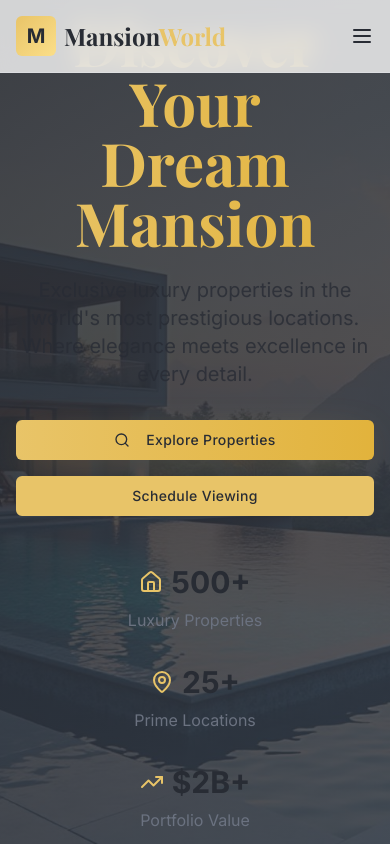
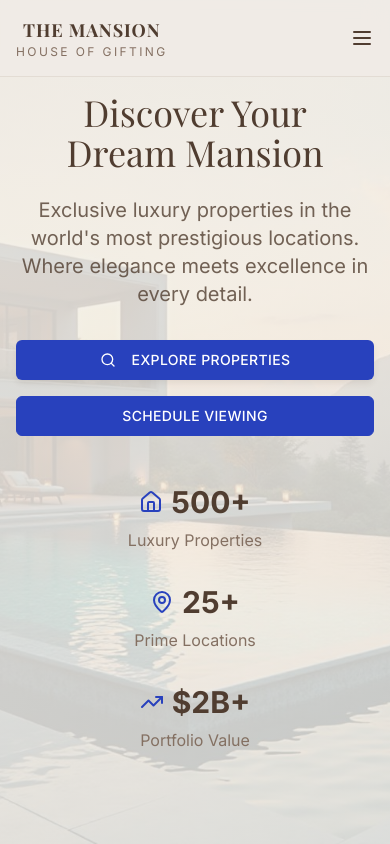
Before and after one commit to Aryan919680/mansion-world-replica, a React (Vite) app: page / in a window 390 px wide. Shown: the top 844 px of the page. Built offline with nearby package versions, Linux system fonts and the light colour scheme.

Commit message:
Refine color theme and design
Ensure the color theme and overall design of the website closely match the original inspiration.

```diff
--- a/src/components/Header.tsx
+++ b/src/components/Header.tsx
@@ -1,6 +1,6 @@
 import { useState } from 'react';
 import { Button } from "@/components/ui/button";
-import { Menu, X, Phone, Mail } from "lucide-react";
+import { Menu, X, Phone, Mail, Search } from "lucide-react";
 
 export const Header = () => {
   const [isMenuOpen, setIsMenuOpen] = useState(false);
@@ -12,33 +12,33 @@ export const Header = () => {
       <div className="container mx-auto px-4 py-4">
         <div className="flex items-center justify-between">
           {/* Logo */}
-          <div className="flex items-center space-x-2">
-            <div className="w-10 h-10 bg-gradient-gold rounded-md flex items-center justify-center">
-              <span className="text-primary-foreground font-bold text-xl">M</span>
-            </div>
-            <span className="text-2xl font-serif font-bold text-foreground">
-              Mansion<span className="text-primary">World</span>
+          <div className="flex flex-col items-center">
+            <span className="text-lg font-serif font-bold text-foreground tracking-wider">
+              THE MANSION
+            </span>
+            <span className="text-xs text-muted-foreground tracking-[0.2em] uppercase">
+              House of Gifting
             </span>
           </div>
 
           {/* Desktop Navigation */}
           <nav className="hidden md:flex items-center space-x-8">
-            <a href="#home" className="text-foreground hover:text-primary transition-colors">Home</a>
-            <a href="#properties" className="text-foreground hover:text-primary transition-colors">Properties</a>
-            <a href="#services" className="text-foreground hover:text-primary transition-colors">Services</a>
-            <a href="#about" className="text-foreground hover:text-primary transition-colors">About</a>
-            <a href="#contact" className="text-foreground hover:text-primary transition-colors">Contact</a>
+            <a href="#gifts" className="text-foreground hover:text-primary transition-colors uppercase text-sm tracking-wide">Shop Gifts</a>
+            <a href="#diwali" className="text-foreground hover:text-primary transition-colors uppercase text-sm tracking-wide">Diwali</a>
+            <a href="#special" className="text-foreground hover:text-primary transition-colors uppercase text-sm tracking-wide">Special Prices</a>
+            <a href="#custom" className="text-foreground hover:text-primary transition-colors uppercase text-sm tracking-wide">Custom Gifting</a>
+            <a href="#story" className="text-foreground hover:text-primary transition-colors uppercase text-sm tracking-wide">Our Story</a>
+            <a href="#contact" className="text-foreground hover:text-primary transition-colors uppercase text-sm tracking-wide">Contact</a>
           </nav>
 
-          {/* Contact Info & CTA */}
+          {/* Search & Cart */}
           <div className="hidden lg:flex items-center space-x-4">
-            <div className="flex items-center space-x-2 text-sm text-muted-foreground">
-              <Phone className="w-4 h-4" />
-              <span>+1 (555) 123-4567</span>
-            </div>
-            <Button className="btn-luxury">
-              Get Started
-            </Button>
+            <button className="text-foreground hover:text-primary transition-colors">
+              <Search className="w-5 h-5" />
+            </button>
+            <button className="text-foreground hover:text-primary transition-colors">
+              <span className="text-sm uppercase tracking-wide">Cart</span>
+            </button>
           </div>
 
           {/* Mobile Menu Toggle */}
@@ -54,18 +54,12 @@ export const Header = () => {
         {isMenuOpen && (
           <div className="md:hidden mt-4 pb-4 border-t border-border/50">
             <nav className="flex flex-col space-y-4 mt-4">
-              <a href="#home" className="text-foreground hover:text-primary transition-colors">Home</a>
-              <a href="#properties" className="text-foreground hover:text-primary transition-colors">Properties</a>
-              <a href="#services" className="text-foreground hover:text-primary transition-colors">Services</a>
-              <a href="#about" className="text-foreground hover:text-primary transition-colors">About</a>
-              <a href="#contact" className="text-foreground hover:text-primary transition-colors">Contact</a>
-              <div className="flex items-center space-x-2 text-sm text-muted-foreground">
-                <Phone className="w-4 h-4" />
-                <span>+1 (555) 123-4567</span>
-              </div>
-              <Button className="btn-luxury w-full">
-                Get Started
-              </Button>
+              <a href="#gifts" className="text-foreground hover:text-primary transition-colors uppercase text-sm tracking-wide">Shop Gifts</a>
+              <a href="#diwali" className="text-foreground hover:text-primary transition-colors uppercase text-sm tracking-wide">Diwali</a>
+              <a href="#special" className="text-foreground hover:text-primary transition-colors uppercase text-sm tracking-wide">Special Prices</a>
+              <a href="#custom" className="text-foreground hover:text-primary transition-colors uppercase text-sm tracking-wide">Custom Gifting</a>
+              <a href="#story" className="text-foreground hover:text-primary transition-colors uppercase text-sm tracking-wide">Our Story</a>
+              <a href="#contact" className="text-foreground hover:text-primary transition-colors uppercase text-sm tracking-wide">Contact</a>
             </nav>
           </div>
         )}
--- a/src/index.css
+++ b/src/index.css
@@ -2,40 +2,41 @@
 @tailwind components;
 @tailwind utilities;
 
-/* Luxury Real Estate Design System - Mansion World Clone
+/* THE MANSION - House of Gifting Design System
+Matching the elegant beige, royal blue, and gold aesthetic.
 All colors MUST be HSL for perfect theming.
 */
 
 @layer base {
   :root {
-    /* Elegant neutral palette */
-    --background: 0 0% 98%;
-    --foreground: 220 13% 18%;
+    /* Warm elegant palette matching the original */
+    --background: 35 25% 92%;
+    --foreground: 25 25% 25%;
 
     /* Card system */
-    --card: 0 0% 100%;
-    --card-foreground: 220 13% 18%;
+    --card: 40 30% 95%;
+    --card-foreground: 25 25% 25%;
 
     /* Popover system */
-    --popover: 0 0% 100%;
-    --popover-foreground: 220 13% 18%;
+    --popover: 40 30% 95%;
+    --popover-foreground: 25 25% 25%;
 
-    /* Luxury gold primary palette */
-    --primary: 43 74% 66%;
-    --primary-foreground: 220 13% 18%;
-    --primary-dark: 43 74% 56%;
+    /* Royal blue primary palette */
+    --primary: 230 65% 45%;
+    --primary-foreground: 0 0% 100%;
+    --primary-dark: 230 65% 35%;
 
-    /* Sophisticated secondary palette */
-    --secondary: 220 13% 18%;
-    --secondary-foreground: 0 0% 98%;
+    /* Warm beige secondary palette */
+    --secondary: 35 25% 85%;
+    --secondary-foreground: 25 25% 25%;
 
-    /* Muted elegant tones */
-    --muted: 220 13% 95%;
-    --muted-foreground: 220 9% 46%;
+    /* Muted warm tones */
+    --muted: 35 20% 88%;
+    --muted-foreground: 25 15% 45%;
 
-    /* Accent luxury tones */
-    --accent: 43 74% 66%;
-    --accent-foreground: 220 13% 18%;
+    /* Gold accent tones */
+    --accent: 45 85% 55%;
+    --accent-foreground: 25 25% 25%;
 
     /* Status colors */
     --destructive: 0 84% 60%;
@@ -44,22 +45,22 @@ All colors MUST be HSL for perfect theming.
     --success-foreground: 210 40% 98%;
 
     /* Interactive elements */
-    --border: 220 13% 91%;
-    --input: 220 13% 91%;
-    --ring: 43 74% 66%;
+    --border: 35 20% 80%;
+    --input: 35 20% 88%;
+    --ring: 230 65% 45%;
 
     /* Design tokens */
     --radius: 0.5rem;
 
-    /* Luxury gradients */
-    --gradient-gold: linear-gradient(135deg, hsl(43 74% 66%), hsl(45 93% 76%));
-    --gradient-dark: linear-gradient(135deg, hsl(220 13% 18%), hsl(220 13% 25%));
-    --gradient-hero: linear-gradient(135deg, hsl(220 13% 18% / 0.9), hsl(220 13% 25% / 0.8));
+    /* Elegant gradients matching the brand */
+    --gradient-gold: linear-gradient(135deg, hsl(45 85% 55%), hsl(45 85% 65%));
+    --gradient-royal: linear-gradient(135deg, hsl(230 65% 45%), hsl(230 65% 55%));
+    --gradient-hero: linear-gradient(135deg, hsl(35 25% 92% / 0.9), hsl(40 30% 95% / 0.8));
 
     /* Elegant shadows */
-    --shadow-luxury: 0 25px 50px -12px hsl(220 13% 18% / 0.25);
-    --shadow-gold: 0 10px 40px -10px hsl(43 74% 66% / 0.3);
-    --shadow-subtle: 0 4px 6px -1px hsl(220 13% 18% / 0.1);
+    --shadow-luxury: 0 25px 50px -12px hsl(25 25% 25% / 0.15);
+    --shadow-gold: 0 10px 40px -10px hsl(45 85% 55% / 0.3);
+    --shadow-subtle: 0 4px 6px -1px hsl(25 25% 25% / 0.1);
 
     /* Smooth transitions */
     --transition-smooth: all 0.4s cubic-bezier(0.23, 1, 0.32, 1);
@@ -83,46 +84,46 @@ All colors MUST be HSL for perfect theming.
   }
 
   .dark {
-    /* Dark luxury theme */
-    --background: 220 13% 9%;
-    --foreground: 0 0% 95%;
+    /* Dark elegant theme */
+    --background: 25 25% 15%;
+    --foreground: 35 25% 90%;
 
-    --card: 220 13% 12%;
-    --card-foreground: 0 0% 95%;
+    --card: 25 25% 18%;
+    --card-foreground: 35 25% 90%;
 
-    --popover: 220 13% 12%;
-    --popover-foreground: 0 0% 95%;
+    --popover: 25 25% 18%;
+    --popover-foreground: 35 25% 90%;
 
-    --primary: 43 74% 66%;
-    --primary-foreground: 220 13% 18%;
-    --primary-dark: 43 74% 56%;
+    --primary: 230 65% 45%;
+    --primary-foreground: 0 0% 100%;
+    --primary-dark: 230 65% 35%;
 
-    --secondary: 220 13% 15%;
-    --secondary-foreground: 0 0% 95%;
+    --secondary: 25 25% 20%;
+    --secondary-foreground: 35 25% 90%;
 
-    --muted: 220 13% 15%;
-    --muted-foreground: 220 9% 65%;
+    --muted: 25 25% 20%;
+    --muted-foreground: 35 15% 65%;
 
-    --accent: 43 74% 66%;
-    --accent-foreground: 220 13% 18%;
+    --accent: 45 85% 55%;
+    --accent-foreground: 25 25% 15%;
 
     --destructive: 0 62% 50%;
     --destructive-foreground: 0 0% 95%;
     --success: 142 76% 36%;
     --success-foreground: 0 0% 95%;
 
-    --border: 220 13% 15%;
-    --input: 220 13% 15%;
-    --ring: 43 74% 66%;
+    --border: 25 25% 25%;
+    --input: 25 25% 20%;
+    --ring: 230 65% 45%;
 
-    /* Dark luxury gradients */
-    --gradient-gold: linear-gradient(135deg, hsl(43 74% 66%), hsl(45 93% 76%));
-    --gradient-dark: linear-gradient(135deg, hsl(220 13% 9%), hsl(220 13% 15%));
-    --gradient-hero: linear-gradient(135deg, hsl(220 13% 9% / 0.95), hsl(220 13% 15% / 0.9));
+    /* Dark elegant gradients */
+    --gradient-gold: linear-gradient(135deg, hsl(45 85% 55%), hsl(45 85% 65%));
+    --gradient-royal: linear-gradient(135deg, hsl(230 65% 45%), hsl(230 65% 55%));
+    --gradient-hero: linear-gradient(135deg, hsl(25 25% 15% / 0.95), hsl(25 25% 20% / 0.9));
 
-    /* Dark luxury shadows */
+    /* Dark elegant shadows */
     --shadow-luxury: 0 25px 50px -12px hsl(0 0% 0% / 0.5);
-    --shadow-gold: 0 10px 40px -10px hsl(43 74% 66% / 0.4);
+    --shadow-gold: 0 10px 40px -10px hsl(45 85% 55% / 0.4);
     --shadow-subtle: 0 4px 6px -1px hsl(0 0% 0% / 0.3);
     --sidebar-background: 240 5.9% 10%;
     --sidebar-foreground: 240 4.8% 95.9%;
@@ -151,18 +152,18 @@ All colors MUST be HSL for perfect theming.
 }
 
 @layer components {
-  /* Luxury button variants */
+  /* Elegant button variants */
   .btn-luxury {
-    @apply bg-gradient-to-r from-primary to-primary-dark text-primary-foreground
-           px-8 py-4 rounded-md font-semibold tracking-wide
-           shadow-gold hover:shadow-luxury
+    @apply bg-primary text-primary-foreground
+           px-8 py-3 rounded-sm font-medium tracking-wide uppercase text-sm
+           shadow-subtle hover:shadow-luxury
            transition-all duration-300
-           hover:scale-105 hover:shadow-2xl;
+           hover:bg-primary-dark;
   }
 
   .btn-outline-luxury {
-    @apply border-2 border-primary text-primary bg-transparent
-           px-8 py-4 rounded-md font-semibold tracking-wide
+    @apply border border-primary text-primary bg-transparent
+           px-8 py-3 rounded-sm font-medium tracking-wide uppercase text-sm
            hover:bg-primary hover:text-primary-foreground
            transition-all duration-300;
   }
@@ -177,7 +178,7 @@ All colors MUST be HSL for perfect theming.
 
   /* Hero section styles */
   .hero-text {
-    @apply text-6xl md:text-7xl lg:text-8xl font-serif font-bold
-           bg-gradient-to-r from-primary to-primary-dark bg-clip-text text-transparent;
+    @apply text-4xl md:text-5xl lg:text-6xl font-serif font-normal
+           text-foreground;
   }
 }
--- a/tailwind.config.ts
+++ b/tailwind.config.ts
@@ -79,7 +79,7 @@ export default {
 			},
 			backgroundImage: {
 				'gradient-gold': 'var(--gradient-gold)',
-				'gradient-dark': 'var(--gradient-dark)',
+				'gradient-royal': 'var(--gradient-royal)',
 				'gradient-hero': 'var(--gradient-hero)',
 			},
 			boxShadow: {
```
